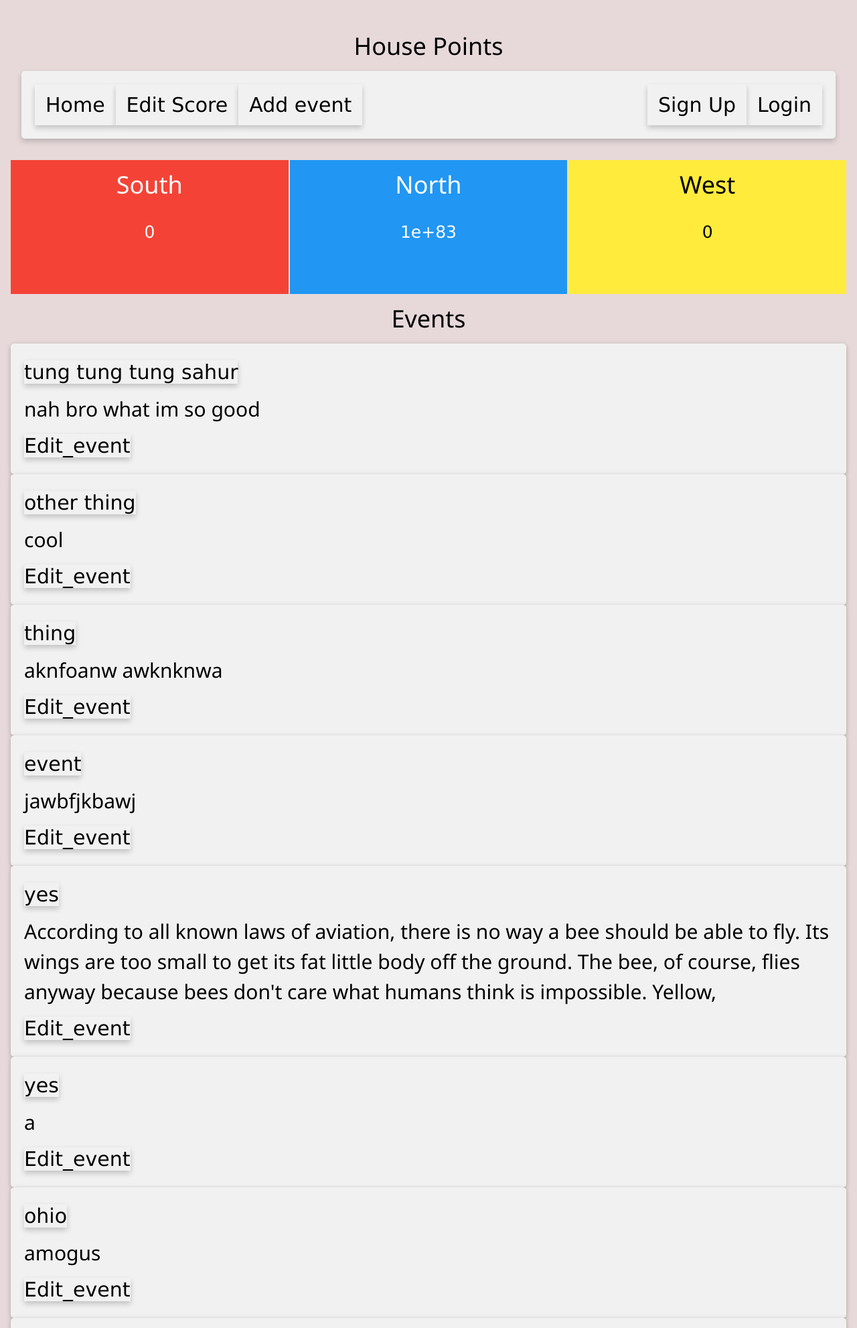
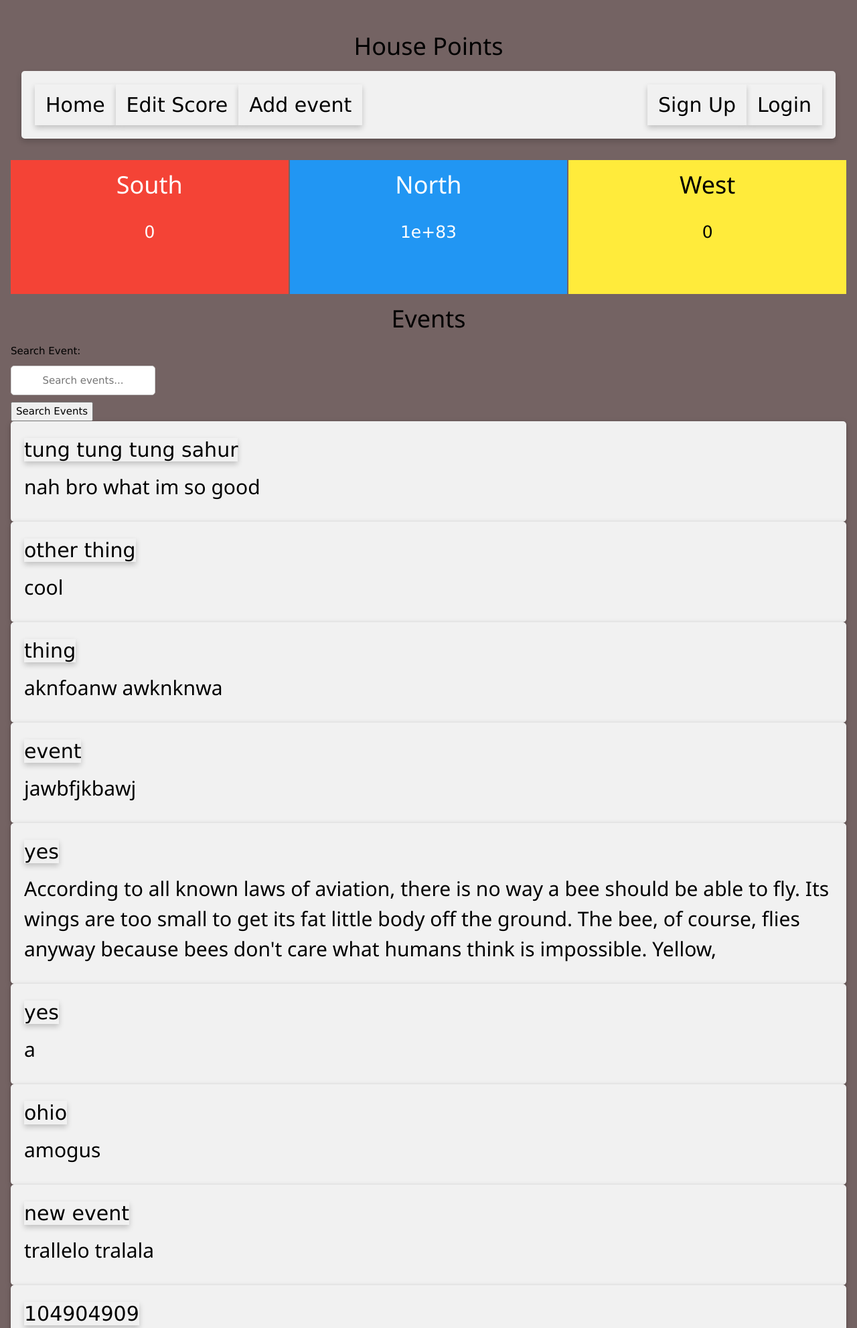
Before and after one commit to godzillafan69420/NorthGlaze, a Flask app: page / in a window 1280 px wide. Shown: the top 1983 px of the page at 67% size. Run offline with Flask 3, Linux system fonts and the light colour scheme; data comes from the database, SQL or seed files in the repository.

Commit message:
i have aura

```diff
--- a/app.py
+++ b/app.py
@@ -42,101 +42,125 @@ def close_connection(exception):
         db.close()
 
 
-@app.route("/")
+# main page
+@app.route("/", methods=["GET"])
 def home():
-    points = """
-        SELECT house_points.south_point,
-               house_points.north_point,
-               house_points.west_point
-        FROM house_points;
+    # 1. Fetch house points
+    points_query = """
+        SELECT south_point, north_point, west_point
+        FROM house_points
+        LIMIT 1;
     """
-    results = query_db(points, one=True)
-    events = """
-        SELECT events.id,
-               events.name,
-               events.points,
-               events.description,
-               events.time,
-               events.ended
-        FROM events;
-    """
-    events_listed = query_db(events)
+    house_points = query_db(points_query, one=True)
+    if house_points is None:
+        house_points = {"south_point": 0, "north_point": 0, "west_point": 0}
 
-    return render_template("home.html", house_points=results, event=events_listed)
+    # 2. Get search parameter from URL (e.g. /?search=sports)
+    search_query = request.args.get("search", "").strip()
 
+    # 3. Build SQL for events with optional filtering
+    if search_query:
+        events_sql = """
+            SELECT id, name, points, description, time, ended
+            FROM events
+            WHERE name LIKE ? OR description LIKE ?;
+        """
+        # Pass wildcards % for SQL substring matching
+        param = f"%{search_query}%"
+        events_listed = query_db(events_sql, (param, param))
+    else:
+        events_sql = """
+            SELECT id, name, points, description, time, ended
+            FROM events;
+        """
+        events_listed = query_db(events_sql)
 
+    return render_template(
+        "home.html",
+        house_points=house_points,
+        event=events_listed,
+        search_query=search_query
+    )
+
+# login page
 @app.route('/login', methods=["GET","POST"])
 def login():
+    # query the points
     points = "SELECT south_point, north_point, west_point FROM house_points"
     results = query_db(points, one=True)
-
+    # getting the data from the form
     if request.method == "POST":
-        username = request.form['username']
-        password = request.form['password']
+        username = request.form['username'] # get the username
+        password = request.form['password']# get the password
 
         sql = "SELECT * FROM user WHERE username = ?"
-        user = query_db(sql, args=(username,), one=True)
+        user = query_db(sql, args=(username,), one=True) # get database of user and find the user
 
-        if user:
-            if check_password_hash(user[2], password):
+        if user: # if there is a user
+            if check_password_hash(user[2], password): # check the password to the database
                 session['user'] = {
                     'id': user[0],
                     'username': user[1]
-                }
+                } # create a session with the user
                 flash("Logged in successfully")
-                return redirect(url_for('home'))
+                return redirect(url_for('home')) # return them back home
             else:
-                flash("Incorrect password")
+                flash("Incorrect password") # tell them they typed the wrong password
         else:
-            flash("Username does not exist")
+            flash("Username does not exist") # tell them the username doesn't exist
 
-    return render_template('login.html', house_points=results)
+    return render_template('login.html', house_points=results) # render the login site
 
 
 @app.route('/signup', methods=["GET", "POST"])
 def signup():
+    # query the points
     db = get_db()
     points = "SELECT south_point, north_point, west_point FROM house_points"
     results = query_db(points, one=True)
+    #getting data from the signup page
+    if request.method == "POST":
+        username = request.form['username'] # username data
+        password = request.form['password']# password data
 
-    if request.method == "POST":
-        username = request.form['username']
-        password = request.form['password']
-
-        existing_user = query_db("SELECT * FROM user WHERE username = ?", (username,), one=True)
+        existing_user = query_db("SELECT * FROM user WHERE username = ?", (username,), one=True) # checking if the user already exist
         if existing_user:
-            flash("Username already taken!")
+            flash("Username already taken!") # tell them it exist
         else:
-            hashed_password = generate_password_hash(password)
-            db.execute("INSERT INTO user (username, password) VALUES (?, ?)", (username, hashed_password))
+            hashed_password = generate_password_hash(password) # generate a unreadable string
+            db.execute("INSERT INTO user (username, password) VALUES (?, ?)", (username, hashed_password)) # add this to the database
             db.commit()
-            flash("Sign Up Successful!")
-            return redirect(url_for('login'))
+            flash("Sign Up Successful!") #tell them they succeeded
+            return redirect(url_for('login')) # send them to the login page
 
     return render_template('signup.html', house_points=results)
 
-
+# specific event page
 @app.route("/events/<int:id>")
 def event_detail(id):
+    # query the points and the event data
     event_query = "SELECT name, points, description, time FROM events WHERE id = ?;"
     points = "SELECT south_point, north_point, west_point FROM house_points"
 
     house_point = query_db(points, one=True)
     event = query_db(event_query, (id,), True)
-
+    # if event doesn't exist then show error
     if event is None:
         return "Event not found", 404
+    #else render the page normally
     return render_template("events_info.html", house_points=house_point, event=event)
 
-
+# edit the points
 @app.route("/edit", methods=['GET', 'POST'])
-@login_required
+@login_required # prevent people without an account to do things
 def editPage():
     db = get_db()
+    # getting the data from the form
     if request.method == 'POST':
         south = request.form.get('south')
         north = request.form.get('north')
         west = request.form.get('west')
+        # updating the data base with the data from the form
         db.execute("""
             UPDATE house_points
             SET south_point = ?, north_point = ?, west_point = ?
@@ -145,24 +169,27 @@ def editPage():
         return redirect(url_for('home'))
 
     points_query = "SELECT south_point, north_point, west_point FROM house_points"
-    results = query_db(points_query, one=True)
+    results = query_db(points_query, one=True) # shows the current points to the user
     return render_template("edit_score.html", house_points=results)
 
 
+# adding new events to the page
 @app.route("/add_events", methods=['GET', 'POST'])
-@login_required
+@login_required # login required to access
 def addNewEvent():
+    # getting the database the housepoints for the layout
     points_query = "SELECT south_point, north_point, west_point FROM house_points"
     house_point = query_db(points_query, one=True)
 
     db = get_db()
+    # getting things from the form
     if request.method == "POST":
         name = request.form.get('event_name')
-        description = request.form.get('event_discription') # Fixed spelling target
+        description = request.form.get('event_discription')
         point = int(request.form.get('event_point'))
         date = request.form.get('event_date')
 
-        # FIX: Changed SET to VALUES syntax
+        # adding things to the data base
         db.execute("""
             INSERT INTO events (name, description, time, points, ended)
             VALUES (?, ?, ?, ?, ?)
@@ -174,20 +201,21 @@ def addNewEvent():
     return render_template("add_events.html", house_points=house_point)
 
 
-@app.route("/edit_event/<int:id>", methods=['GET', 'POST'])
+# Edditing events
+@app.route("/edit_event/<int:id>", methods=['GET', 'POST']) # getting the specific id of the page and the form
 @login_required
 def edit_events(id):
     points_query = "SELECT south_point, north_point, west_point FROM house_points"
     house_point = query_db(points_query, one=True)
     db = get_db()
-
+    # getting the data of the form
     if request.method == "POST":
         name = request.form.get('event_name')
         description = request.form.get('event_discription')
         point = int(request.form.get('event_point'))
         date = request.form.get('event_date')
-        ended = 1 if request.form.get('ended') else 0
-
+        ended = 1 if request.form.get('ended') else 0 # check if the event has ended 0 is not and 1 is ended
+        #updates the data base
         db.execute("""
             UPDATE events
             SET name = ?, description = ?, time = ?, points = ?, ended = ?
@@ -195,7 +223,7 @@ def edit_events(id):
         """, (name, description, date, point, ended, id))
         db.commit()
         return redirect(url_for('home'))
-
+    #getting the data
     event_query = "SELECT * FROM events WHERE id = ?"
     event = query_db(event_query, [id], one=True)
     return render_template("edit_event.html", event=event, house_points=house_point, id=id)
@@ -203,7 +231,7 @@ def edit_events(id):
 #Add a logout route to test session clearing
 @app.route('/logout')
 def logout():
-    session.pop('user', None)
+    session.pop('user', None) # remove the session
     flash("Logged out successfully")
     return redirect(url_for('home'))
 
--- a/static/style.css
+++ b/static/style.css
@@ -7,12 +7,12 @@
 }
 
 body {
-    background-color: rgb(231, 217, 217);
+    background-color: rgb(116, 99, 99);
 }
 
 h1 {
     text-align: center;
-    size: 50px;
+    font-size: 1000px;
 }
 
 p {
@@ -62,16 +62,16 @@ input {
     padding: 10px;
     border-radius: 5px;
     border: 1px solid #ccc;
-    font-size: 16px;
+    font-size: 20px;
 }
 
 form {
     display: flex;
     flex-direction: column;
-    align-items: flex-start; /* Fixes the 'left' alignment bug */
+    align-items: flex-start;
     gap: 10px;
-    width: 100%; /* Ensures the form takes up the expected space */
-    max-width: 400px; /* Optional: Prevents inputs from stretching too wide on desktop */
+    width: 100%;
+    max-width: 400px;
 }
 
 #discription_editor {
--- a/templates/home.html
+++ b/templates/home.html
@@ -3,20 +3,38 @@
 {% block content %}
 
       <h1>Events</h1>
-      <div class = "w3-row ">
+      <div class="w3-row">
+
+        <form action="{{ url_for('home') }}" method="GET">
+          <label for="search">Search Event:</label>
+          <input
+            type="text"
+            id="search"
+            name="search"
+            value="{{ search_query if search_query }}"
+            placeholder="Search events..."
+          >
+          <button type="submit">Search Events</button>
+          {% if search_query %}
+            <a href="{{ url_for('home') }}">Clear</a>
+          {% endif %}
+        </form>
+
         {% for list_of_events in event %}
+          {% if list_of_events[5] == 0 %}
+            <nav class="w3-card w3-bar w3-light-grey">
+              <a href="{{ url_for('event_detail', id=list_of_events[0]) }}">{{ list_of_events[1] }}</a>
+              <h2>{{ list_of_events[3] }}</h2>
 
-            {% if list_of_events[5] == 0 %}
+              {% if 'user' in session %}
+                <a href="{{ url_for('edit_events', id=list_of_events[0]) }}">Edit_event</a>
+              {% endif %}
+            </nav>
+          {% endif %}
+        {% else %}
+          <p>No events found matching your search.</p>
+        {% endfor %}
 
-              <nav class = "w3-card w3-bar w3-light-grey">
-                 <a href="{{ url_for('event_detail', id = list_of_events[0]) }}">{{ list_of_events[1] }}</a>
-                 <h2>{{ list_of_events[3] }}</h2>
-                 <a href="{{ url_for('edit_events', id = list_of_events[0]) }}">Edit_event</a>
-              </nav>
-
-            {% endif %}
-
-        {% endfor %}
       </div>
 
 
--- a/templates/layout.html
+++ b/templates/layout.html
@@ -18,7 +18,7 @@
 
 
             {% if 'user' in session %}
-                <a class="w3-bar-item w3-button w3-right login_stuff">welcome {{ session.get('user').get('username') }} </a>
+                <a class="w3-bar-item w3-button w3-right login_stuff">{{ session.get('user').get('username') }} </a>
                 <a href="/logout" class="w3-bar-item w3-button w3-right login_stuff">Logout</a>
             {% else %}
                 <a href="/login" class="w3-bar-item w3-button w3-right login_stuff">Login</a>
```
